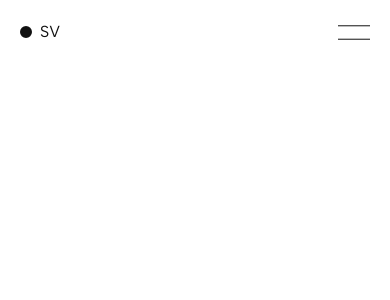
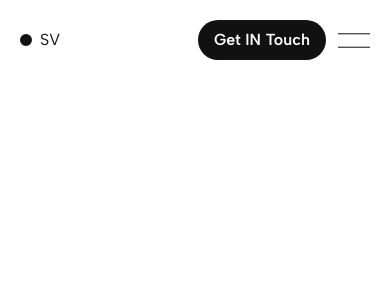
Before and after one commit to semmyverdonschot/portfolio, a Next.js app: page / in a window 390 px wide. Shown: the top 300 px of the page. Built offline with nearby package versions, Linux system fonts and the light colour scheme; a web font is replaced by a local one.

Commit message:
CTA update

```diff
--- a/components/NavBar.tsx
+++ b/components/NavBar.tsx
@@ -36,13 +36,13 @@ function NavButton({ item, idx, activeIndex, onClick }: NavButtonProps) {
       className="flex items-center cursor-pointer group relative"
     >
       {activeIndex !== idx && (
-        <div className="absolute w-3 h-3 rounded-full border-2 border-dotted border-[var(--color-dark)] top-1/2 left-0 transform -translate-y-1/2 transition-opacity duration-300 opacity-0 group-hover:opacity-100 pointer-events-none" />
+        <div className="absolute w-3 h-3 rounded-full border-1 border-line border-[var(--color-dark)] top-1/2 left-0 transform -translate-y-1/2 transition-opacity duration-300 opacity-0 group-hover:opacity-100 pointer-events-none" />
       )}
 
       <div
         ref={dotRef}
         className="w-3 h-3 mr-2 rounded-full border-2 border-[var(--color-dark)]"
-        style={{ transformOrigin: "center", transform: "scale(0)" }} // <-- init scale 0
+        style={{ transformOrigin: "center", transform: "scale(0)" }}
       />
 
       <span className={item.isHome ? "uppercase" : ""}>{item.name}</span>
@@ -59,7 +59,6 @@ export default function Navbar() {
     { name: "SEMMY VERDONSCHOT", isHome: true },
     { name: "PROJECTS" },
     { name: "ABOUT" },
-    { name: "LINKED IN" },
   ];
 
   useEffect(() => {
@@ -92,10 +91,19 @@ export default function Navbar() {
             onClick={() => handleNavClick(idx)}
           />
         ))}
+
+        {/* CTA */}
+        <a
+          href="#contact"
+          className="px-6 py-3 rounded-full bg-[var(--color-dark)] text-white font-semibold hover:opacity-80 transition-opacity duration-300"
+        >
+          Get IN Touch
+        </a>
       </div>
 
       {/* Mobile Navbar */}
-      <div className="md:hidden flex justify-between items-center relative z-50">
+      <div className="md:hidden flex justify-between items-center relative z-50 w-full">
+        {/* SV */}
         <div
           className="flex items-center space-x-2 z-50 cursor-pointer"
           onClick={handleSVClick}
@@ -118,6 +126,19 @@ export default function Navbar() {
           </span>
         </div>
 
+        <div className="flex items-center space-x-3">
+          {/* Mobile CTA */}
+          <a
+            href="#contact"
+            className={`px-4 py-2 rounded-full font-semibold transition-colors duration-500 ${
+              menuOpen
+                ? "bg-[var(--color-primary)] text-[var(--color-dark)]"
+                : "bg-[var(--color-dark)] text-white"
+            }`}
+          >
+            Get IN Touch
+          </a>
+
           {/* Hamburger */}
           <button
             className="relative w-8 h-4 flex items-center justify-center z-50"
@@ -138,6 +159,7 @@ export default function Navbar() {
               }`}
             />
           </button>
+        </div>
       </div>
 
       {/* Mobile Fullscreen Menu */}
```
Lines whose indentation alone changed are shown as unchanged.
